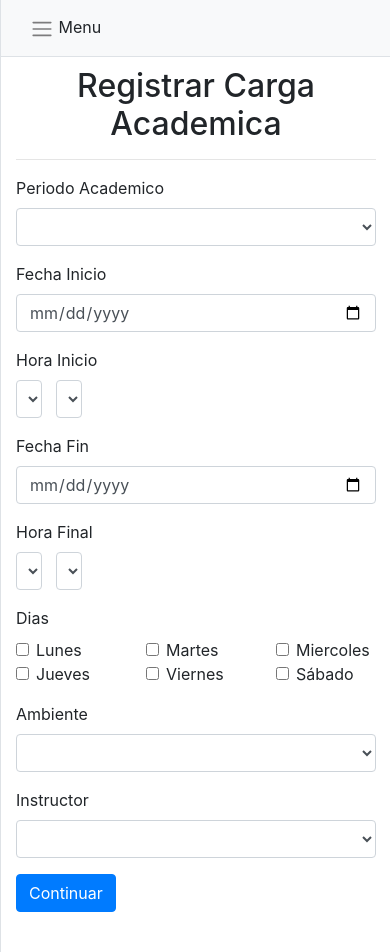
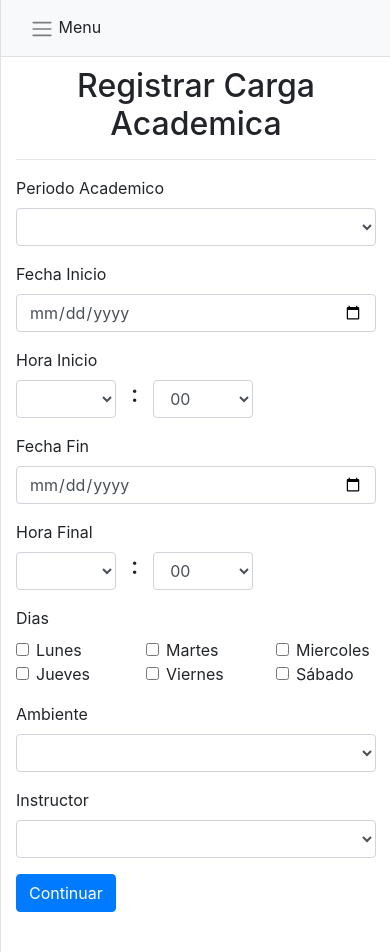
Before and after one commit to brvnd0nl/SOFIRCA, a PHP site: page /Ingresar/RegistrarCargaAcademica.php in a window 390 px wide. Run offline with PHP 8.4, Linux system fonts and the light colour scheme; a user stored in the database is signed in; data comes from the database, SQL or seed files in the repository; some libraries are stand-ins or nearby versions; some web fonts are replaced.

Commit message:
Cambios en Presentacion de proyecto

```diff
--- a/Consulta/ConsultaAprendices.php
+++ b/Consulta/ConsultaAprendices.php
@@ -68,10 +68,8 @@ include('..\components\header.php');
         <thead>
         <tr>
             <th>Numero de ficha</th>
-            <th>Tipo de Documento</th>
             <th>Numero de Identificacion</th>
-            <th>Nombres</th>
-            <th>Apellidos</th>
+            <th>Nombre Completo</th>
             <th>Telefono</th>
             <th>Correo Electronico</th>
             <th>Acciones</th>
--- a/Ingresar/RegistrarCargaAcademica.php
+++ b/Ingresar/RegistrarCargaAcademica.php
@@ -56,7 +56,7 @@ include('..\components\header.php');
                 <label for="LBX_dHHoraInicio">Hora Inicio</label>
 <!--                <input type="time" max="23:59:00" min="07:00:00" class="form-control" name="HoraInicio" id="TXT_dHoraInicio" required>-->
                 <div class="row">
-                    <div class="col-1">
+                    <div class="col-4 col-md-2 col-lg-1">
                         <select class="form-control" id="LBX_dHHoraInicio" name="HHInicio" required>
                             <option value=""></option>
                             <?php
@@ -71,7 +71,7 @@ include('..\components\header.php');
                         </select>
                     </div>
                     <h4>:</h4>
-                    <div class="col-1">
+                    <div class="col-4 col-md-2 col-lg-1">
                         <select class="form-control" id="LBX_dMMHoraInicio" name="MMInicio" required>
                             <?php
                             $Minutos = 0;
@@ -94,7 +94,7 @@ include('..\components\header.php');
                 <label for="LBX_dHHoraFin">Hora Final</label>
 <!--                <input type="time" max="23:59:00" min="07:00:00" class="form-control" name="HoraFin" id="TXT_dHoraFin" required>-->
                 <div class="row">
-                    <div class="col-1">
+                    <div class="col-4 col-md-2 col-lg-1">
                         <select class="form-control" id="LBX_dHHoraFin" name="HHFin" required>
                             <option value=""></option>
                             <?php
@@ -109,7 +109,7 @@ include('..\components\header.php');
                         </select>
                     </div>
                     <h4>:</h4>
-                    <div class="col-1">
+                    <div class="col-4 col-md-2 col-lg-1">
                         <select class="form-control" id="LBX_dMMHoraFin" name="MMFin" required>
                             <?php
                             $Minutos = 0;
--- a/modal/EliminarAmbiente.php
+++ b/modal/EliminarAmbiente.php
@@ -10,7 +10,7 @@ if (isset($_POST['Id'])) {
     try {
         $sql = "SELECT ambientes.Ab_Id, ambientes.Ab_Nombre, ambientes.Ab_Ubicacion ";
         $sql.= "FROM ambientes INNER JOIN convenios  ";
-        $sql.= "ON ambientes.Ab_SsCodConvenio = convenios.Cv_Id ";
+        $sql.= "ON ambientes.Ab_SsCodConvenio = convenios.Cv_IdInstitucion ";
         $sql.= "WHERE Ab_Id = '$id' ";
         foreach ($db->query($sql) as $row) {
             ?>
--- a/modal/ModificarAmbientes.php
+++ b/modal/ModificarAmbientes.php
@@ -10,8 +10,9 @@ if (isset($_POST['Id'])) {
     try {
         $sql = "SELECT ambientes.Ab_Id, ambientes.Ab_Nombre, ambientes.Ab_Ubicacion ";
         $sql.= "FROM ambientes INNER JOIN convenios  ";
-        $sql.= "ON ambientes.Ab_SsCodConvenio = convenios.Cv_Id ";
+        $sql.= "ON ambientes.Ab_SsCodConvenio = convenios.Cv_IdInstitucion  ";
         $sql.= "WHERE Ab_Id = '$id' ";
+
         foreach ($db->query($sql) as $row) {
             ?>
             <div class="modal-body">
```
